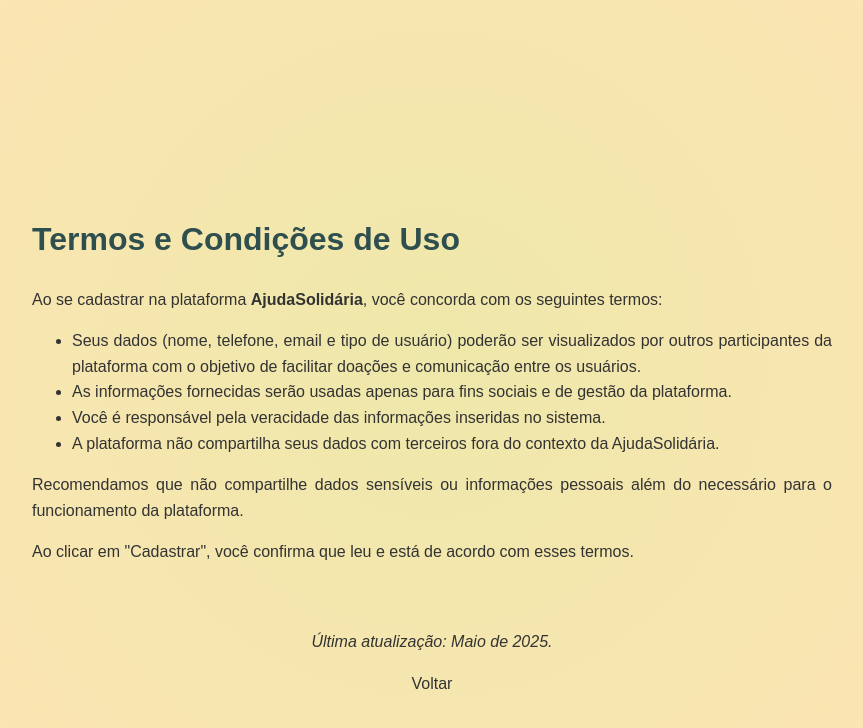
After one commit to MariaTSP/Ajuda-Solidaria, a PHP site: page /info/termos.html in a window 1280 px wide. The commit adds this page. Shown: the top 728 px of the page, without its empty margins (208-1071 px from the left). Run offline with PHP 8.4, Linux system fonts and the light colour scheme; a stand-in replaces the project's code that opens the database connection.

Commit message:
Implementação de Política de Privacidade e Termos e Condições

```diff
--- /dev/null
+++ b/src/info/termos.html
@@ -0,0 +1,58 @@
+<!DOCTYPE html>
+<html lang="en">
+<head>
+    <meta charset="UTF-8">
+    <meta name="viewport" content="width=device-width, initial-scale=1.0">
+    <title>Termos e condições</title>
+    <style>
+        body {
+            display: flex;
+            flex-direction: column;
+            align-items: center;
+            background-image: radial-gradient(circle at center, #EEE8AA, #FFE4B5 );
+            font-family: Arial, sans-serif;
+            margin: 2rem;
+            line-height: 1.6;
+            background-color: #fdfdfd;
+            color: #333;
+        }
+        .container {
+            max-width: 800px;
+            width: 100%;
+            padding: 2rem;
+            border-radius: 8px;
+            color: #333;
+            text-align: justify;
+        }
+
+        h1 {
+            margin-top: 150px;
+            color: #2F4F4F;
+        }
+        a{
+            color: #333;
+            text-decoration: none;
+        }
+    </style>
+</head>
+<body>
+    <div class="container">
+    <h1>Termos e Condições de Uso</h1>
+    <p>Ao se cadastrar na plataforma <strong>AjudaSolidária</strong>, você concorda com os seguintes termos:</p>
+
+    <ul>
+        <li>Seus dados (nome, telefone, email e tipo de usuário) poderão ser visualizados por outros participantes da plataforma com o objetivo de facilitar doações e comunicação entre os usuários.</li>
+        <li>As informações fornecidas serão usadas apenas para fins sociais e de gestão da plataforma.</li>
+        <li>Você é responsável pela veracidade das informações inseridas no sistema.</li>
+        <li>A plataforma não compartilha seus dados com terceiros fora do contexto da AjudaSolidária.</li>
+    </ul>
+
+    <p>Recomendamos que não compartilhe dados sensíveis ou informações pessoais além do necessário para o funcionamento da plataforma.</p>
+
+    <p>Ao clicar em "Cadastrar", você confirma que leu e está de acordo com esses termos.</p>
+
+    </div>
+    <p><em>Última atualização: Maio de 2025.</em></p>
+    <a href="../usuarios/formulario-usuario.php">Voltar</a>
+</body>
+</html>
```
Also changed, not shown: src/css/formularios.css (+14 -0 lines), src/info/pp.html (added, +55 -0 lines), src/usuarios/formulario-usuario.php (+7 -0 lines).
